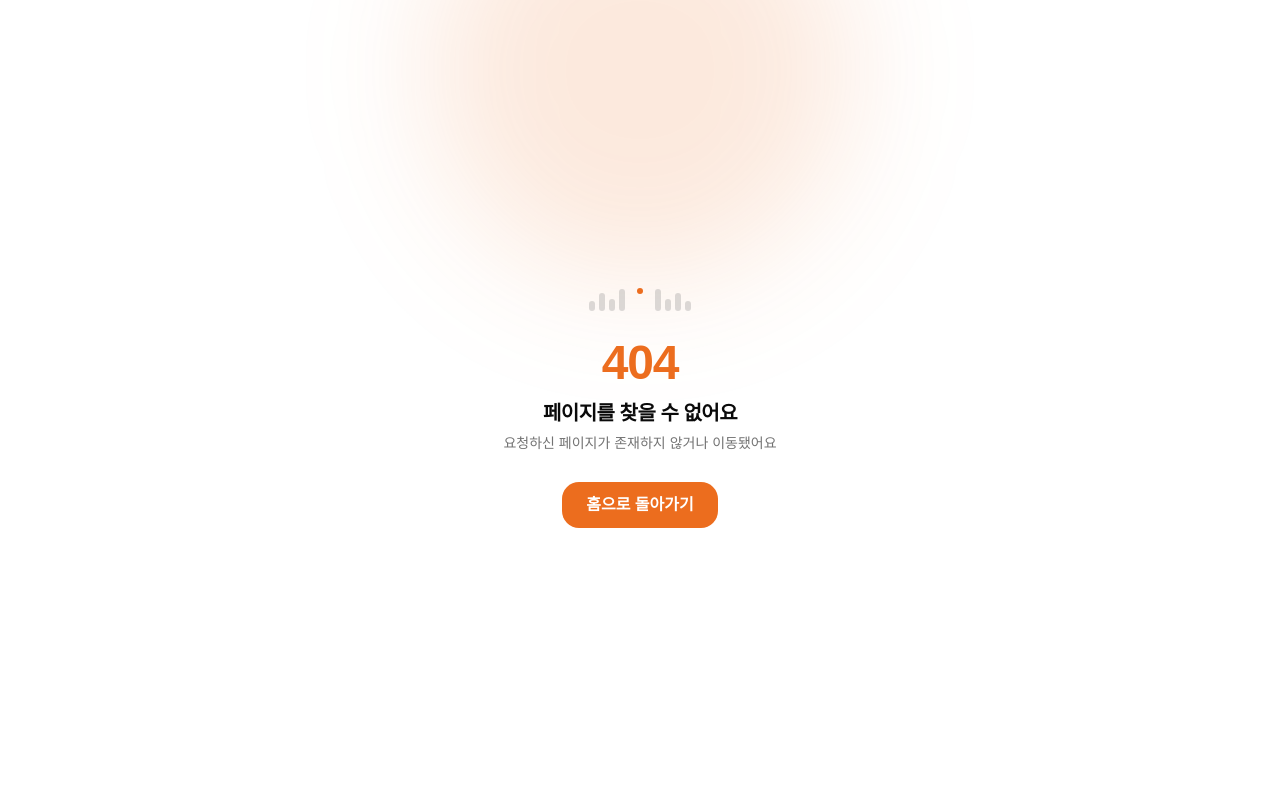
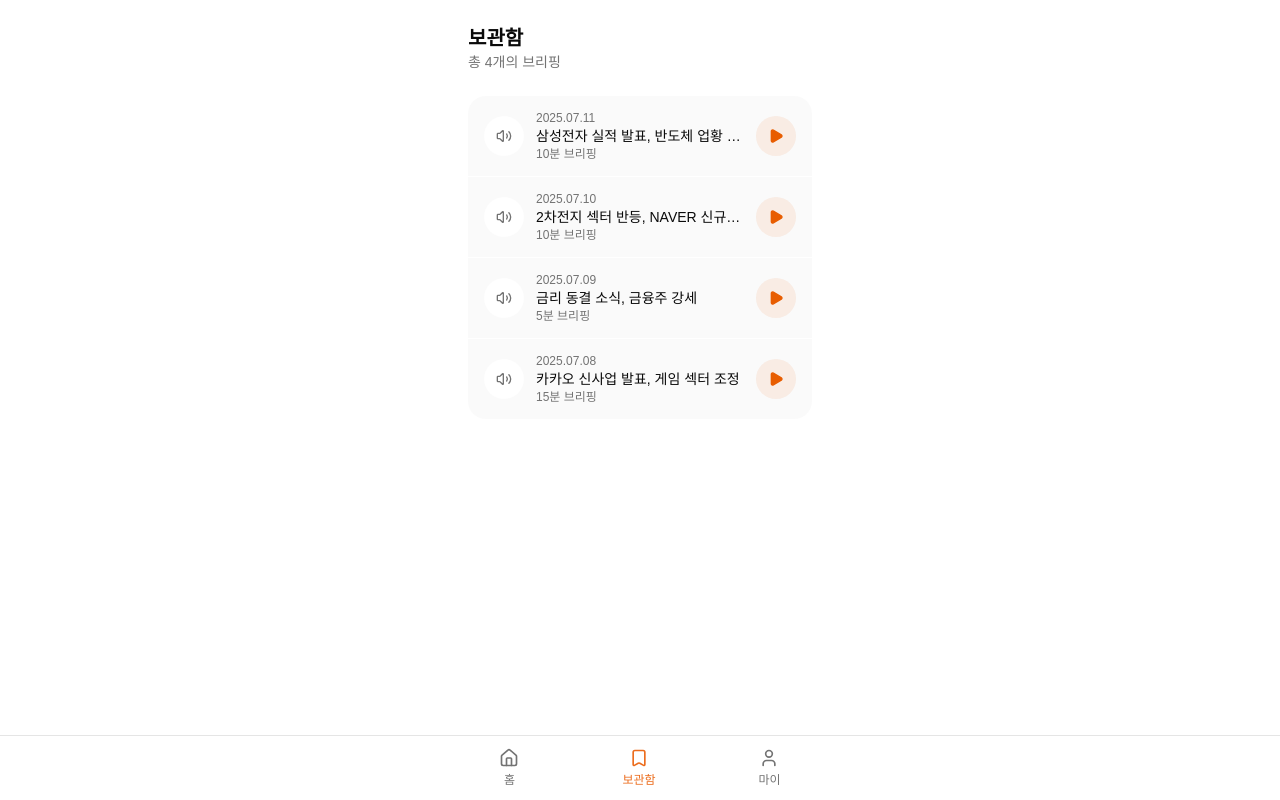
Before and after one commit to kom-cast/kom-cast-fe, a React (Vite) app: page /library in a window 1280 px wide. Before the commit this address had no page. Built offline with nearby package versions, Linux system fonts and the light colour scheme.

Commit message:
feat: 보관함 화면 초기 설계
저장한 브리핑을 모아보는 보관함 화면을 추가한다.

```diff
--- a/src/App.tsx
+++ b/src/App.tsx
@@ -2,6 +2,7 @@ import { Navigate, Route, Routes } from 'react-router-dom'
 
 import { OnboardingProvider } from '@/context/onboarding-context'
 import HomePage from '@/pages/HomePage'
+import LibraryPage from '@/pages/LibraryPage'
 import LoginPage from '@/pages/LoginPage'
 import NotFoundPage from '@/pages/NotFoundPage'
 import OnboardingFlow from '@/pages/OnboardingFlow'
@@ -16,6 +17,7 @@ function App() {
         <Route path='/signup' element={<SignupPage />} />
         <Route path='/onboarding' element={<OnboardingFlow />} />
         <Route path='/home' element={<HomePage />} />
+        <Route path='/library' element={<LibraryPage />} />
         <Route path='*' element={<NotFoundPage />} />
       </Routes>
     </OnboardingProvider>
--- /dev/null
+++ b/src/pages/LibraryPage.tsx
@@ -0,0 +1,76 @@
+import { Play, Volume2 } from 'lucide-react'
+import { Link } from 'react-router-dom'
+
+import { cn } from '@/lib/utils'
+import BottomNav from '@/components/layout/bottom-nav'
+
+const SAVED_BRIEFINGS = [
+  {
+    date: '2025.07.11',
+    headline: '삼성전자 실적 발표, 반도체 업황 개선',
+    duration: '10',
+  },
+  {
+    date: '2025.07.10',
+    headline: '2차전지 섹터 반등, NAVER 신규 서비스 발표',
+    duration: '10',
+  },
+  {
+    date: '2025.07.09',
+    headline: '금리 동결 소식, 금융주 강세',
+    duration: '5',
+  },
+  {
+    date: '2025.07.08',
+    headline: '카카오 신사업 발표, 게임 섹터 조정',
+    duration: '15',
+  },
+]
+
+function LibraryPage() {
+  return (
+    <div className='min-h-svh bg-background pb-24'>
+      <div className='mx-auto w-full max-w-sm px-5 py-6'>
+        <div className='mb-6'>
+          <h1 className='text-xl font-bold text-foreground'>보관함</h1>
+          <p className='text-sm text-muted-foreground'>
+            총 {SAVED_BRIEFINGS.length}개의 브리핑
+          </p>
+        </div>
+
+        <div className='overflow-hidden rounded-2xl bg-muted/50'>
+          {SAVED_BRIEFINGS.map((item, i) => (
+            <Link
+              key={item.date}
+              to='/player'
+              className={cn(
+                'flex items-center gap-3 px-4 py-3.5 transition-colors hover:bg-muted',
+                i !== 0 && 'border-t border-background',
+              )}
+            >
+              <span className='flex h-10 w-10 shrink-0 items-center justify-center rounded-full bg-background text-muted-foreground'>
+                <Volume2 className='h-4 w-4' />
+              </span>
+              <div className='min-w-0 flex-1'>
+                <p className='text-xs text-muted-foreground'>{item.date}</p>
+                <p className='truncate text-sm font-medium text-foreground'>
+                  {item.headline}
+                </p>
+                <p className='text-xs text-muted-foreground'>
+                  {item.duration}분 브리핑
+                </p>
+              </div>
+              <span className='flex h-10 w-10 shrink-0 items-center justify-center rounded-full bg-[#ec6d1e]/10 text-[#E85D00]'>
+                <Play className='h-4 w-4 fill-current' />
+              </span>
+            </Link>
+          ))}
+        </div>
+      </div>
+
+      <BottomNav />
+    </div>
+  )
+}
+
+export default LibraryPage
```
